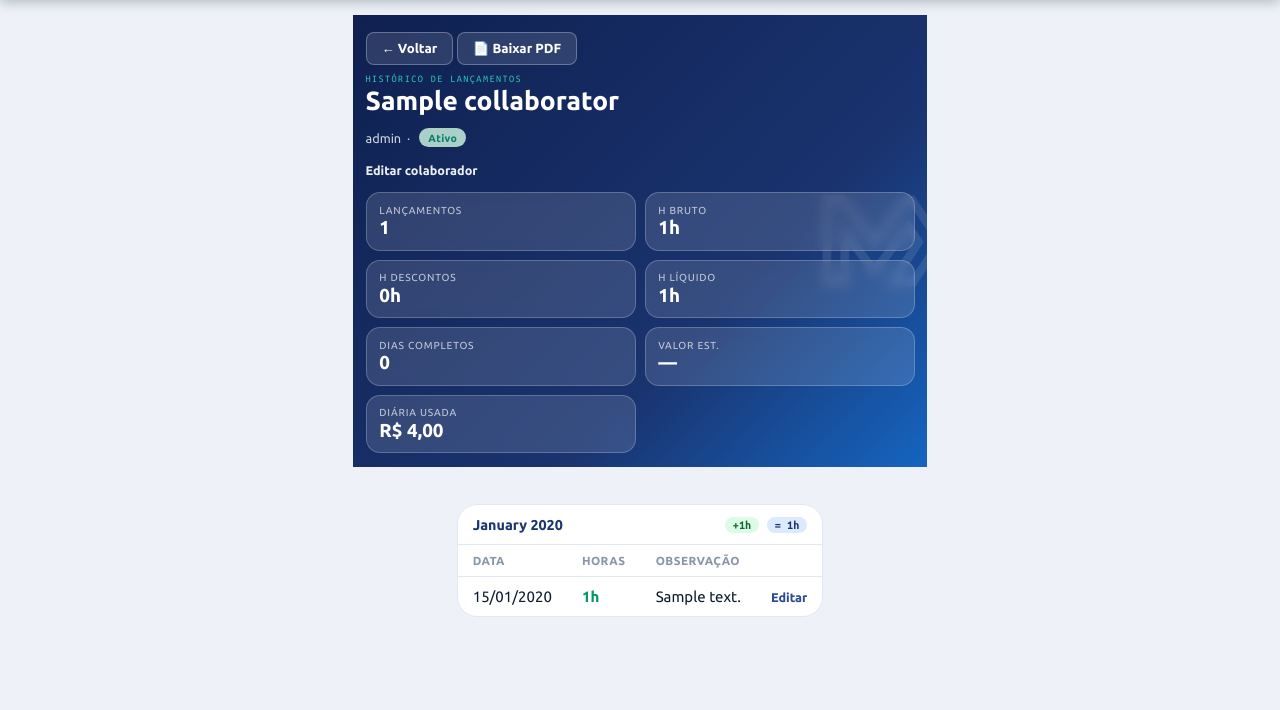
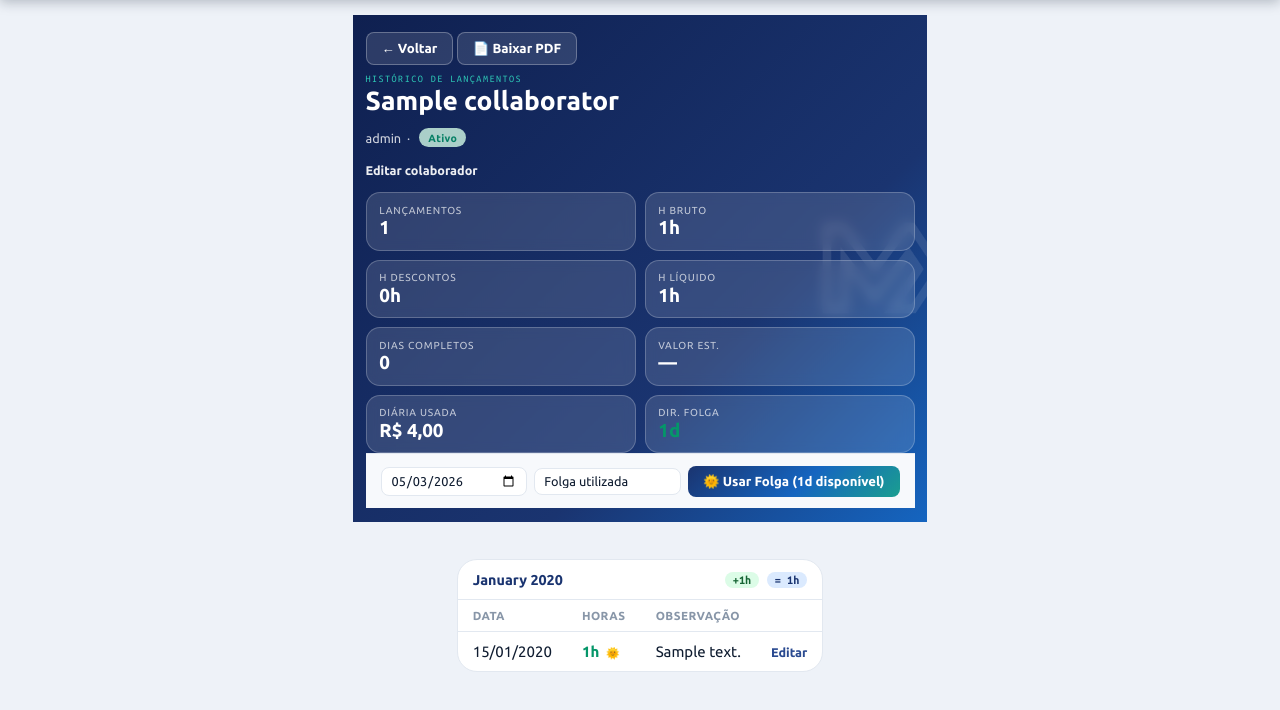
Before and after one commit to SrLuther/MMFlux, a Flask app: page /collaborators/1/history in a window 1280 px wide. Shown: the part 64-774 px from the top of the page. Run offline with Flask 3, Linux system fonts and the light colour scheme; a user stored in the database is signed in; tables that the repository leaves empty hold one stand-in row (values such as "Sample post"); some libraries are stand-ins or nearby versions.

Commit message:
feat: v0.8.0 - direito a folga por lancamento e uso de folga

```diff
--- a/app.py
+++ b/app.py
@@ -121,6 +121,7 @@ class Collaborator(Base):
     cpf = db.Column(db.String(20), nullable=True, index=True)
     ponto_password_hash = db.Column(db.String(255), nullable=True)
     active = db.Column(db.Boolean, nullable=False, default=True)
+    folga_days = db.Column(db.Integer, nullable=False, default=0)
     created_at = db.Column(
         db.DateTime,
         default=datetime.utcnow,
@@ -144,6 +145,7 @@ class HourEntry(Base):
     hours = db.Column(db.Numeric(6, 2), nullable=False)
     note = db.Column(db.String(255), nullable=True)
     archived = db.Column(db.Boolean, nullable=False, default=False)
+    gives_folga = db.Column(db.Boolean, nullable=False, default=False)
     created_at = db.Column(
         db.DateTime,
         default=datetime.utcnow,
@@ -274,6 +276,20 @@ def ensure_schema() -> None:
     if he_col_names and "archived" not in he_col_names:
         db.session.execute(
             text("ALTER TABLE hour_entry ADD COLUMN archived BOOLEAN NOT NULL DEFAULT 0")
+        )
+        db.session.commit()
+
+    # hour_entry.gives_folga (adicionado em v0.8.0)
+    if he_col_names and "gives_folga" not in he_col_names:
+        db.session.execute(
+            text("ALTER TABLE hour_entry ADD COLUMN gives_folga BOOLEAN NOT NULL DEFAULT 0")
+        )
+        db.session.commit()
+
+    # collaborator.folga_days (adicionado em v0.8.0)
+    if "folga_days" not in col_names:
+        db.session.execute(
+            text("ALTER TABLE collaborator ADD COLUMN folga_days INTEGER NOT NULL DEFAULT 0")
         )
         db.session.commit()
 
@@ -345,10 +361,12 @@ def monthly_summary(
         lambda: {
             "name": "",
             "role": "",
+            "collab_id": 0,
             "positive": Decimal("0"),
             "negative": Decimal("0"),
             "net": Decimal("0"),
             "days": 0,
+            "folga_days": 0,
         }
     )
 
@@ -356,6 +374,8 @@ def monthly_summary(
         bucket = grouped[collab.id]
         bucket["name"] = collab.name
         bucket["role"] = collab.role or "-"
+        bucket["collab_id"] = collab.id
+        bucket["folga_days"] = collab.folga_days
         hours_value = Decimal(entry.hours)
         if hours_value >= 0:
             bucket["positive"] += hours_value
@@ -679,6 +699,7 @@ def create_entry():
     entry_date_raw = request.form.get("entry_date") or ""
     hours_raw = request.form.get("hours") or ""
     note = (request.form.get("note") or "").strip()
+    gives_folga = bool(request.form.get("gives_folga"))
 
     try:
         collaborator_id = int(collaborator_id_raw)
@@ -699,8 +720,11 @@ def create_entry():
             entry_date=entry_date,
             hours=hours,
             note=note or None,
-        )
-    )
+            gives_folga=gives_folga,
+        )
+    )
+    if gives_folga:
+        collaborator.folga_days += 1
     db.session.commit()
     wz.entry_criado(
         collaborator.name,
@@ -732,6 +756,15 @@ def update_entry(entry_id: int):
         flash(str(exc), "warning")
         return redirect(url_for("index"))
 
+    new_gives_folga = bool(request.form.get("gives_folga"))
+    if new_gives_folga != entry.gives_folga:
+        collab = db.session.get(Collaborator, entry.collaborator_id)
+        if collab:
+            if new_gives_folga:
+                collab.folga_days += 1
+            else:
+                collab.folga_days = max(0, collab.folga_days - 1)
+    entry.gives_folga = new_gives_folga
     entry.note = (request.form.get("note") or "").strip() or None
     entry.updated_at = datetime.utcnow()
     db.session.commit()
@@ -764,6 +797,10 @@ def delete_entry(entry_id: int):
     hours_val = entry.hours
     from_history = request.form.get("_from_history")
     collab_id_hist = entry.collaborator_id
+    if entry.gives_folga:
+        collab = db.session.get(Collaborator, entry.collaborator_id)
+        if collab:
+            collab.folga_days = max(0, collab.folga_days - 1)
     db.session.delete(entry)
     db.session.commit()
     wz.entry_removido(collab_name, date_str, hours_val)
@@ -772,6 +809,50 @@ def delete_entry(entry_id: int):
         return redirect(
             url_for("collaborator_history", collaborator_id=collab_id_hist)
         )
+    return redirect(url_for("index"))
+
+
+@app.post("/collaborators/<int:collaborator_id>/use-folga")
+@login_required
+def use_folga(collaborator_id: int):
+    """Desconta 1 dia de folga do colaborador e cria lancamento negativo de 7h20."""
+    collab = db.session.get(Collaborator, collaborator_id)
+    if not collab:
+        flash("Colaborador nao encontrado.", "danger")
+        return redirect(url_for("index"))
+
+    if collab.folga_days < 1:
+        flash(f"{collab.name} nao possui dias de folga disponíveis.", "warning")
+        from_history = request.form.get("_from_history")
+        if from_history:
+            return redirect(url_for("collaborator_history", collaborator_id=collaborator_id))
+        return redirect(url_for("index"))
+
+    date_raw = (request.form.get("folga_date") or "").strip()
+    try:
+        folga_date = datetime.strptime(date_raw, "%Y-%m-%d").date()
+    except ValueError:
+        folga_date = date.today()
+
+    note = (request.form.get("note") or "Folga utilizada").strip()
+
+    db.session.add(HourEntry(
+        collaborator_id=collaborator_id,
+        entry_date=folga_date,
+        hours=Decimal("-7.33"),
+        note=note,
+        gives_folga=False,
+    ))
+    collab.folga_days -= 1
+    db.session.commit()
+    flash(
+        f"Folga descontada de {collab.name}. "
+        f"Saldo restante: {collab.folga_days} dia(s).",
+        "success",
+    )
+    from_history = request.form.get("_from_history")
+    if from_history:
+        return redirect(url_for("collaborator_history", collaborator_id=collaborator_id))
     return redirect(url_for("index"))
 
 
@@ -845,6 +926,7 @@ def collaborator_history(collaborator_id: int):
         totals=totals_global,
         collab_daily_rate=collab_daily_rate,
         total_value=total_value,
+        today=date.today().isoformat(),
     )
 
 
@@ -1433,6 +1515,7 @@ def ponto_upload():
 def _try_register_interval(
     collab_id: int,
     punch_date: date,
+    gives_folga: bool = False,
 ) -> str | None:
     """Reprocessa TODOS os registros de ponto do colaborador no dia.
 
@@ -1491,6 +1574,7 @@ def _try_register_interval(
                 entry_date=punch_date,
                 hours=hours,
                 note=note,
+                gives_folga=gives_folga,
             )
         )
         p1.processed = True
@@ -1502,6 +1586,11 @@ def _try_register_interval(
 
     if not intervals:
         return None
+
+    if gives_folga:
+        collab = db.session.get(Collaborator, collab_id)
+        if collab:
+            collab.folga_days += 1
 
     return ", ".join(intervals)
 
@@ -1518,6 +1607,7 @@ def ponto_confirmar():
     nsr = (request.form.get("nsr") or "").strip()
     nrep = (request.form.get("nrep") or "").strip() or None
     ad_key = (request.form.get("ad_key") or "").strip() or None
+    gives_folga = bool(request.form.get("gives_folga"))
     collab_id_raw = (request.form.get("collaborator_id") or "").strip()
 
     try:
@@ -1581,7 +1671,7 @@ def ponto_confirmar():
 
     interval_msg: str | None = None
     if collab_id:
-        interval_msg = _try_register_interval(collab_id, punch_date)
+        interval_msg = _try_register_interval(collab_id, punch_date, gives_folga)
 
     db.session.commit()
 
--- a/static/styles.css
+++ b/static/styles.css
@@ -367,6 +367,86 @@ body {
     font-weight: 700;
     color: var(--navy);
 }
+
+.folga-ok  { color: var(--ok) !important; }
+.folga-zero { color: var(--muted) !important; }
+
+.folga-tag {
+    font-size: .75em;
+    margin-left: .2rem;
+    vertical-align: middle;
+}
+
+.use-folga-form {
+    display: flex;
+    flex-wrap: wrap;
+    gap: .4rem;
+    margin-top: .6rem;
+    padding-top: .6rem;
+    border-top: 1px solid var(--line);
+}
+.use-folga-form input[type=date],
+.use-folga-form input[type=text] {
+    font-size: .8rem;
+    padding: .3rem .5rem;
+    border-radius: var(--radius-sm);
+    border: 1px solid var(--line);
+    background: var(--surface-2);
+    flex: 1;
+    min-width: 90px;
+}
+
+.hist-folga-bar {
+    padding: .75rem 1rem;
+    background: var(--surface-2);
+    border-top: 1px solid var(--line);
+}
+.folga-use-form {
+    display: flex;
+    flex-wrap: wrap;
+    gap: .5rem;
+    align-items: center;
+}
+.folga-use-form input[type=date],
+.folga-use-form input[type=text] {
+    font-size: .85rem;
+    padding: .35rem .6rem;
+    border-radius: var(--radius-sm);
+    border: 1px solid var(--line);
+    background: var(--surface);
+    flex: 1;
+    min-width: 110px;
+}
+
+.btn-folga {
+    background: var(--ok);
+    color: #fff;
+    border: none;
+    font-weight: 700;
+    white-space: nowrap;
+}
+.btn-folga:hover { background: #047857; filter: none; }
+.btn-folga:disabled {
+    background: var(--muted);
+    cursor: not-allowed;
+    opacity: .7;
+}
+
+.gives-folga-label {
+    display: inline-flex;
+    align-items: center;
+    gap: .3rem;
+    font-size: .85rem;
+    white-space: nowrap;
+    cursor: pointer;
+}
+.gives-folga-label input[type=checkbox] {
+    width: 1rem;
+    height: 1rem;
+    cursor: pointer;
+}
+
+.metric-folga strong { color: var(--ok) !important; }
 
 /* =========================================================
    LISTA DE COLABORADORES
--- a/templates/collab_history.html
+++ b/templates/collab_history.html
@@ -58,7 +58,26 @@
             <span>Diária usada</span>
             <strong>{% if collab_daily_rate > 0 %}R$ {{ '{:,.2f}'.format(collab_daily_rate)|replace(',','X')|replace('.',',')|replace('X','.') }}{% else %}—{% endif %}</strong>
         </div>
+        <div class="metric {% if collab.folga_days > 0 %}metric-folga{% endif %}">
+            <span>Dir. Folga</span>
+            <strong>{{ collab.folga_days }}d</strong>
+        </div>
     </div>
+    {% if current_user.is_authenticated %}
+    <div class="hist-folga-bar">
+        <form class="folga-use-form" method="post"
+              action="{{ url_for('use_folga', collaborator_id=collab.id) }}"
+              onsubmit="return confirm('Descontar 1 dia de folga de {{ collab.name }}?')">
+            <input type="hidden" name="_from_history" value="{{ collab.id }}">
+            <input type="date" name="folga_date" value="{{ today }}" required>
+            <input type="text" name="note" value="Folga utilizada" placeholder="Obs">
+            <button class="btn btn-folga" type="submit"
+                    {% if collab.folga_days < 1 %}disabled title="Sem folgas disponíveis"{% endif %}>
+                &#127774; Usar Folga ({{ collab.folga_days }}d disponív{% if collab.folga_days == 1 %}el{% else %}eis{% endif %})
+            </button>
+        </form>
+    </div>
+    {% endif %}
 </section>
 
 {% if months %}
@@ -95,7 +114,7 @@
                     <tr>
                         <td>{{ e.entry_date.strftime('%d/%m/%Y') }}</td>
                         <td class="hours {{ 'pos' if e.hours >= 0 else 'neg' }}">
-                            {{ e.hours|hhmm }}
+                            {{ e.hours|hhmm }}{% if e.gives_folga %} <span class="folga-tag">&#127774;</span>{% endif %}
                         </td>
                         <td>
                             {%- if e.note and e.note.startswith('Ponto:') -%}
@@ -122,6 +141,9 @@
                                     <input type="date" name="entry_date" value="{{ e.entry_date.strftime('%Y-%m-%d') }}" required>
                                     <input type="number" name="hours" step="0.5" value="{{ e.hours }}" required>
                                     <input type="text" name="note" value="{{ e.note or '' }}" placeholder="Observação">
+                                    <label class="gives-folga-label">
+                                        <input type="checkbox" name="gives_folga" value="1" {% if e.gives_folga %}checked{% endif %}> D. Folga
+                                    </label>
                                     <div class="small-actions">
                                         <button class="btn" type="submit">Salvar</button>
                                     </div>
```
Also changed, not shown: templates/index.html (+17 -1 lines), templates/ponto_confirmar.html (+23 -0 lines), 1 other file.
